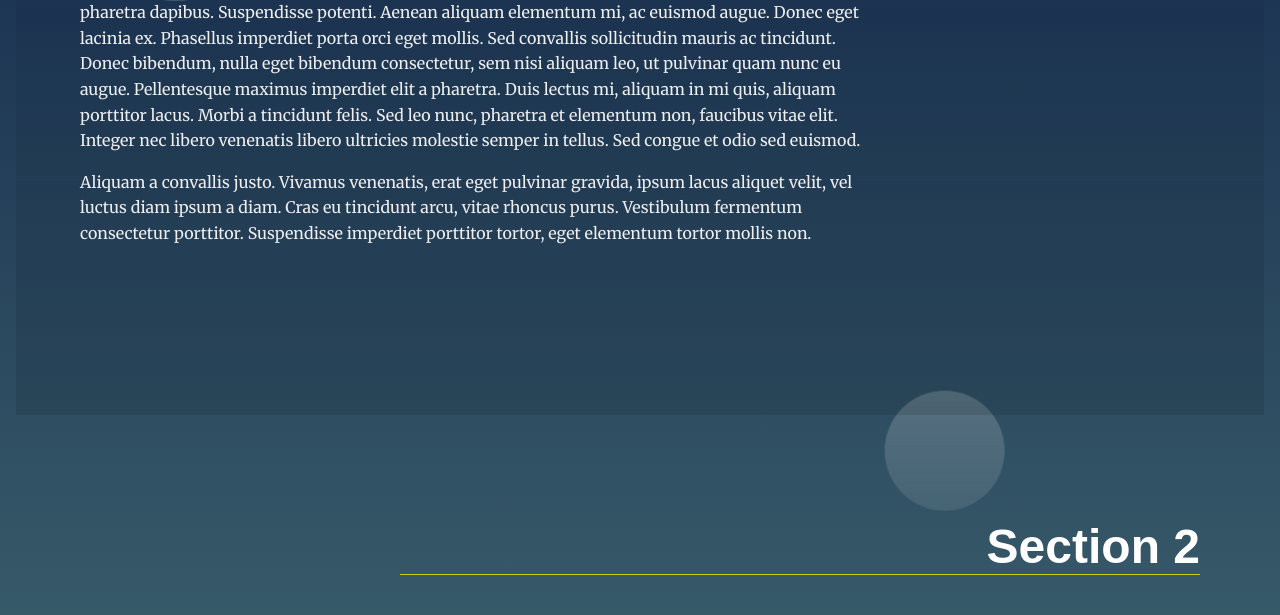
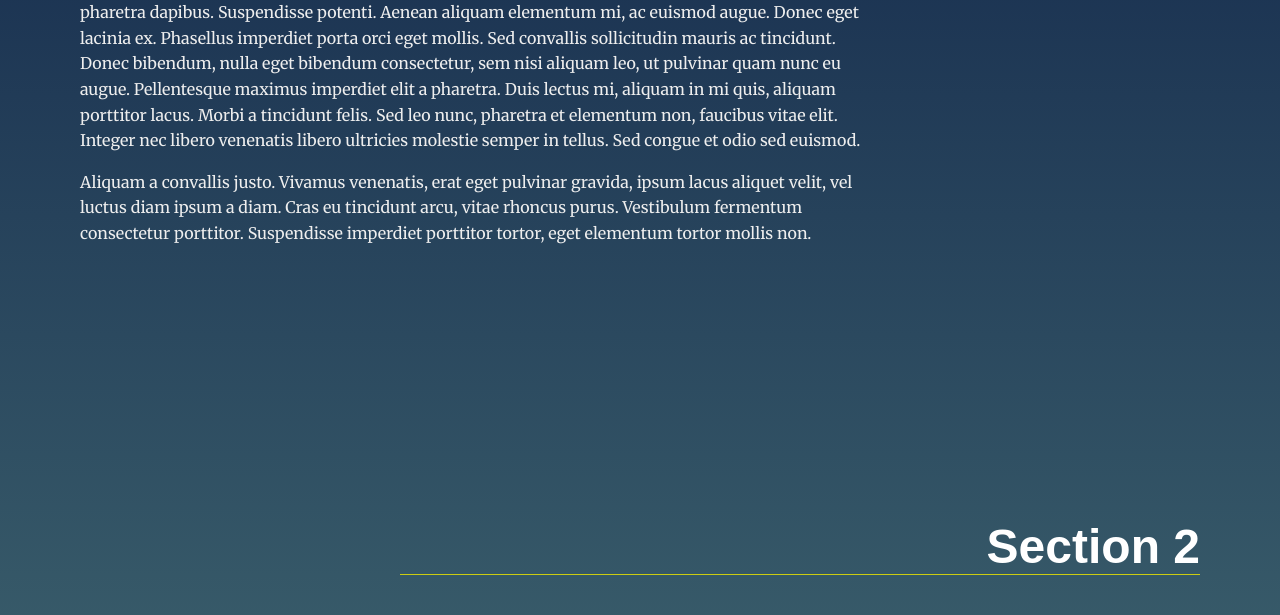
Before and after one commit to gabrielmarcano/udacity-projects, a plain HTML site: page landing-page/index.html in a window 1280 px wide. Shown: the part 696-1311 px from the top of the page. Drawn offline with Linux system fonts and the light colour scheme.

Commit message:
Changed active class names

```diff
--- a/landing-page/css/styles.css
+++ b/landing-page/css/styles.css
@@ -193,17 +193,17 @@ section:nth-of-type(3n + 1) .landing__container::after {
 /* ---- Theme State Rules ---- */
 /* Section Active Styles */
 /* Note: your-active-class class is applied through javascript. You should update the class here and in the index.html to what you set in your javascript file.  */
-section.your-active-class {
+section.active {
     background: rgb(0, 0, 0);
     background: linear-gradient(0deg, rgba(0, 0, 0, 0.1) 0%, rgba(0, 0, 0, 0) 100%);
 }
 
-section.your-active-class .landing__container::before {
+section.active .landing__container::before {
     opacity: 1;
     animation: rotate 4s linear 0s infinite forwards;
 }
 
-section.your-active-class .landing__container::after {
+section.active .landing__container::after {
     opacity: 1;
     animation: rotate 5s linear 0s infinite forwards reverse;
 }
--- a/landing-page/js/app.js
+++ b/landing-page/js/app.js
@@ -75,10 +75,10 @@ function isActive() {
         const sectionBoundary = section.getBoundingClientRect();
         if (sectionBoundary.top <= 100 && sectionBoundary.bottom >= 100) {
             section.classList.add("active");
-            document.querySelector(`.menu__link[href="#${section.id}"]`).classList.add("active-link");
+            document.querySelector(`.menu__link[href="#${section.id}"]`).classList.add("active__link");
         } else {
             section.classList.remove("active");
-            document.querySelector(`.menu__link[href="#${section.id}"]`).classList.remove("active-link");
+            document.querySelector(`.menu__link[href="#${section.id}"]`).classList.remove("active__link");
         }
     }
 }
```
